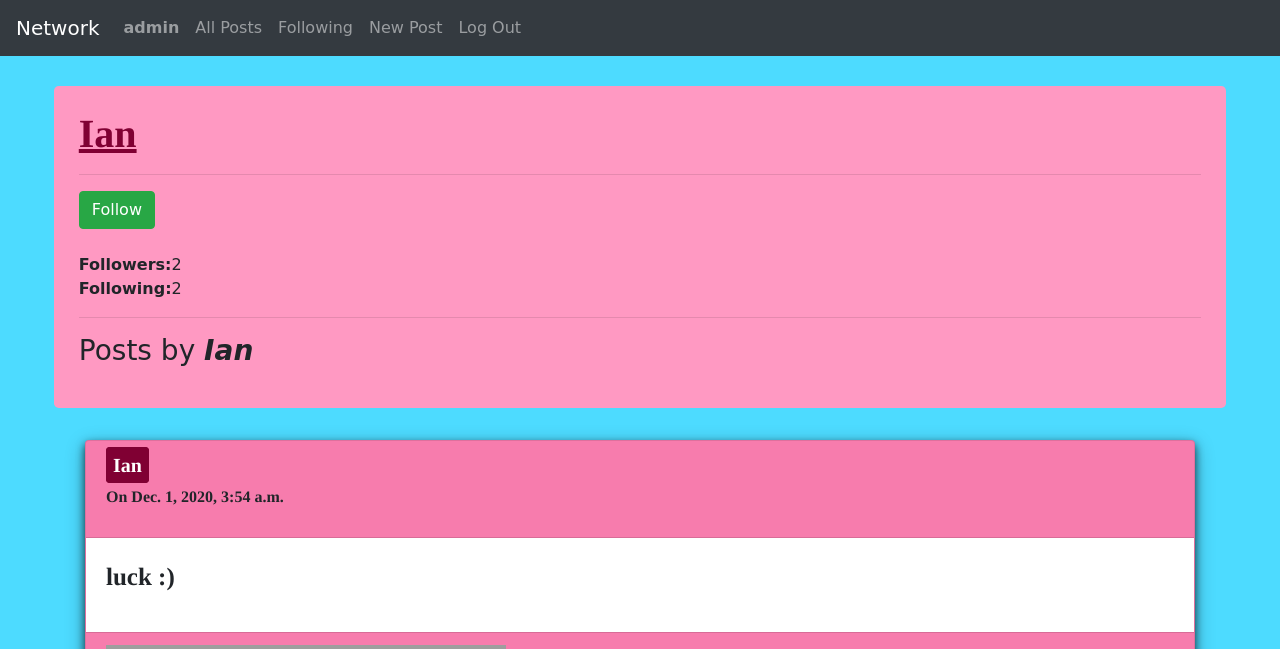
After one commit to Raul-Rivera/project4, a Django app: a page that uses network/templates/network/index.html in a window 1280 px wide. The commit adds this page. Shown: the top 649 px of the page. Run offline with Django 3.2, Linux system fonts and the light colour scheme; a user stored in the database is signed in; data comes from the database, SQL or seed files in the repository; both versions use the stored data as it was after the commit; some libraries are stand-ins or nearby versions; grey boxes are pictures that could not be loaded.

Commit message:
some code

```diff
--- /dev/null
+++ b/network/static/network/index.js
@@ -0,0 +1,36 @@
+function editpost(id){
+
+    fetch(`/postapi/${id}`)
+.then(response => response.json())
+.then(blogpost => {
+    // Print email
+    cardbody = document.querySelector(`#card-body-${id}`);
+    cardbody.innerHTML = `<form id="editform-${blogpost.id}"><div class="form-group"><label for="textarea">Edit your post:</label>
+    <textarea class="form-control" id="textarea-${blogpost.id}" rows="5">${blogpost.content}</textarea><br><button class="btn btn-primary" type="submit">Save</button></form>`;
+    // ... do something else with email ...
+    const form = document.querySelector(`#editform-${blogpost.id}`);
+    form.onsubmit = () => {
+        const textarea = document.querySelector(`#textarea-${blogpost.id}`).value;
+        fetch(`/postapi/${blogpost.id}`, {
+            method: 'PUT',
+            body: JSON.stringify({
+                content: textarea,
+                username: blogpost.username
+            })
+          })
+        showcontent(`${blogpost.id}`);
+        return false;
+    }
+});
+}
+
+function showcontent(id){
+    cardbody = document.querySelector(`#card-body-${id}`);
+    fetch(`/postapi/${id}`)
+.then(response => response.json())
+.then(blogpost => {
+    // Print email
+     cardbody.innerHTML = `<p>${blogpost.content}</p>`;
+    // ... do something else with email ...
+});
+}
--- /dev/null
+++ b/network/static/network/like.js
@@ -0,0 +1,64 @@
+function likepost(id,likedby){
+    console.log(`id:${id}\nliked by:${likedby}`)
+    fetch(`/postapi/${id}`)
+.then(response => response.json())
+.then(blogpost => {
+    // Print email
+    console.log(blogpost);
+    const likescount = blogpost.likes
+
+
+    fetch(`/likesapi/${id}`, {
+        method: 'POST',
+        body: JSON.stringify({
+            "id":id,
+            "likedby":likedby[0],
+            "likes":likescount+1
+        })
+      })
+      .then(response => response.json())
+      .then(result => {
+          // Print result
+          console.log(result);
+          likesdiv = document.querySelector(`#likes-${id}`)
+          likesdiv.innerHTML = `<p><img class="unlikebtn" id="unlikebtn-${id}" src="https://img.icons8.com/cotton/64/000000/like--v1.png"/> <b>${likescount+1}</b></p>`
+          unlikebtn = document.querySelector(`#unlikebtn-${id}`)
+          unlikebtn.onclick = ()=> {
+            unlikepost(id,likedby)
+                                    }
+      });
+
+    // ... do something else with email ...
+});
+    }
+
+function unlikepost(id,unlikedby){
+    console.log(`id: ${id}\nunlikedby: ${unlikedby}`)
+    fetch(`/postapi/${id}`)
+    .then(response => response.json())
+    .then(bpost => {
+// Print email
+                console.log(bpost.likes);
+                const likescount = bpost.likes
+                fetch(`/likesapi/${id}`, {
+                    method: 'DELETE',
+                    body: JSON.stringify({
+                        "id": id,
+                        "unlikedby": unlikedby[0],
+                        "likes": likescount-1
+                    })
+                  })
+                  .then(response => response.json())
+      .then(result => {
+          // Print result
+          console.log(result);
+          likesdiv = document.querySelector(`#likes-${id}`)
+          likesdiv.innerHTML = `<p><img class="likebtn" id="likebtn-${id}" src="https://img.icons8.com/ios/50/000000/like.png"/> <b>${likescount-1}</b></p>`
+          likebtn = document.querySelector(`#likebtn-${id}`)
+          likebtn.onclick = ()=> {
+            likepost(id,unlikedby)
+                                    }
+      });
+                // ... do something else with email ...
+                    });
+}
--- a/network/static/network/styles.css
+++ b/network/static/network/styles.css
@@ -0,0 +1,79 @@
+/* width */
+::-webkit-scrollbar {
+    width: 20px;
+  }
+
+  /* Track */
+  ::-webkit-scrollbar-track {
+    background: white;
+  }
+
+  /* Handle */
+  ::-webkit-scrollbar-thumb {
+    background: teal;
+    border: greenyellow;
+  }
+
+  /* Handle on hover */
+  ::-webkit-scrollbar-thumb:hover {
+    background: #555;
+  }
+
+body{
+    background-color:  #4ddbff;
+    font-family: cursive;
+}
+.body {
+  padding: 30px;
+}
+#jumbo{
+    padding: 2%;
+    margin-left: 2%;
+    margin-right: 2%;
+    background-color: #ff99c2;
+}
+.userurl {
+  color: white;
+  font-weight: 800;
+  padding: 5px;
+  background-color: #800033;
+  border-style: solid;
+  border-color: #800033;
+  border-width: 2px;
+  border-radius: 4px;
+}
+.card{
+    box-shadow: 0 4px 8px 0 rgba(0, 0, 0, 0.7), 0 6px 20px 0 rgba(0, 0, 0, 0.3);
+    background-color: #ff80b3;
+    font-family: times;
+}
+.card-body{
+  background-color: white;
+    font-family: times;
+    font-size: 25px;
+    font-weight: bold;
+}
+.pname {
+  color: #800033;
+  font-family: times;
+}
+form{
+    font-family: 'Times New Roman', Times, serif;
+    font-size: 25px;
+    font-weight: bold;
+}
+.likebtn,.unlikebtn{
+    cursor: pointer;
+    animation: heart 0.2s linear;
+}
+@keyframes heart{
+    0%{
+        transform: rotate(0deg);
+    }
+    50%{
+        transform: rotate(180deg);
+    }
+    100%{
+        transform: rotate(360deg);
+    }
+}
--- /dev/null
+++ b/network/templates/network/followingpage.html
@@ -0,0 +1,4 @@
+{% extends "network/index.html" %}
+{% block allorprofile %}
+    <p>Have a look at all the posts of people you follow.</p>
+    {% endblock %}
--- a/network/templates/network/index.html
+++ b/network/templates/network/index.html
@@ -1,5 +1,86 @@
 {% extends "network/layout.html" %}
 
 {% block body %}
-    TODO
+
+<div class="jumbotron" id="jumbo">
+    {% block pname %}
+    {% if user.username %}
+<h3>Welcome <b>{{user.username}}</b></h3>
+{% else %}
+<h3><b>Welcome Guest !</b></h3>
+{% endif %}
 {% endblock %}
+{% if not page_obj %}
+    <p>No posts yet!!!</p>
+    {% else %}
+    {% block allorprofile %}
+    <p>Have a look at all the posts.</p>
+    {% endblock %}
+    {% endif %}
+</div>
+
+<div class="container" id="posts">
+
+
+
+
+  {% block forposts %}
+    {% for bpost in page_obj %}
+
+    <div class="card">
+    <div class="card-header">
+    <h5><a class="userurl" href="{% url 'profilepage' bpost.username %}"><b>{{bpost.username}}<b></a></a></h5>
+    <p>On {{bpost.timestamp}}</p>
+    {% if user.username == bpost.username %}
+    <button onclick=editpost({{bpost.id}}) class="btn btn-primary">Edit</button>
+    {% endif %}
+    </div>
+    <div class="card-body" id="card-body-{{bpost.id}}">
+        <p>{{bpost.content}}</p>
+    </div>
+    <div class="card-footer" id="likes-{{bpost.id}}">
+      {% if user.username %}
+      {% if bpost.id in likedids %}
+      <p><img class="unlikebtn" onclick="unlikepost({{bpost.id}},{{cuser}})" id="unlikebtn-{{bpost.id}}" src="https://img.icons8.com/cotton/64/000000/like--v1.png"/> <b>{{bpost.likes}}</b></p>
+      {% else %}
+      <p><img class="likebtn" onclick="likepost({{bpost.id}},{{cuser}})" id="likebtn-{{bpost.id}}" src="https://img.icons8.com/ios/50/000000/like.png"/> <b>{{bpost.likes}}</b></p>
+      {% endif %}
+      {% endif %}
+
+    </div>
+    </div>
+    <br>
+    {% endfor %}
+    {% endblock %}
+</div>
+
+
+{% if page_obj %}
+{% if page_obj.paginator.num_pages > 1 %}
+<nav aria-label="Page navigation example">
+    <span class="current">
+        Page {{ page_obj.number }} of {{ page_obj.paginator.num_pages }}.
+    </span>
+    <ul class="pagination">
+    {% if page_obj.has_previous %}
+      <li class="page-item"><a class="page-link" href="?page={{ page_obj.previous_page_number }}">&laquo; Previous</a></li>
+      {% else %}
+      <li class="page-item disabled">
+        <span class="page-link">&laquo; Previous</span>
+      </li>
+      {% endif %}
+      {% for i in page_obj.paginator.page_range %}
+      <li class="page-item"><a class="page-link" href="?page={{i}}">{{i}}</a></li>
+      {% endfor %}
+      {% if page_obj.has_next %}
+      <li class="page-item"><a class="page-link" href="?page={{ page_obj.next_page_number }}">Next &raquo;</a></li>
+      {% else %}
+      <li class="page-item disabled">
+        <span class="page-link">Next &raquo;</span>
+      </li>
+      {% endif %}
+    </ul>
+  </nav>
+  {% endif %}
+  {% endif %}
+{% endblock %}
--- a/network/templates/network/layout.html
+++ b/network/templates/network/layout.html
@@ -9,14 +9,14 @@
     </head>
     <body>
 
-        <nav class="navbar navbar-expand-lg navbar-light bg-light">
-            <a class="navbar-brand" href="#">Network</a>
+        <nav class="navbar navbar-expand-lg navbar-dark bg-dark">
+            <a class="navbar-brand" href="{% url 'index' %}">Network</a>
 
             <div>
               <ul class="navbar-nav mr-auto">
                 {% if user.is_authenticated %}
                     <li class="nav-item">
-                        <a class="nav-link" href="#"><strong>{{ user.username }}</strong></a>
+                        <a class="nav-link" href="{% url 'profilepage' user.username %}"><strong>{{ user.username }}</strong></a>
                     </li>
                 {% endif %}
                 <li class="nav-item">
@@ -24,7 +24,10 @@
                 </li>
                 {% if user.is_authenticated %}
                     <li class="nav-item">
-                        <a class="nav-link" href="#">Following</a>
+                        <a class="nav-link" href="{% url 'followingposts' %}">Following</a>
+                    </li>
+                    <li class="nav-item">
+                        <a class="nav-link" href="{% url 'writepost' %}">New Post</a>
                     </li>
                     <li class="nav-item">
                         <a class="nav-link" href="{% url 'logout' %}">Log Out</a>
@@ -45,5 +48,7 @@
             {% block body %}
             {% endblock %}
         </div>
+        <script src="{% static 'network/index.js' %}"></script>
+        <script src="{% static 'network/like.js' %}"></script>
     </body>
 </html>
--- /dev/null
+++ b/network/templates/network/profilepage.html
@@ -0,0 +1,30 @@
+{% extends "network/index.html" %}
+{% block pname %}
+<div class="top">
+<h1 class="pname"><u><b>{{profilename}}</b></u></h1>
+<hr>
+<div id="followdiv">
+    {% if user.username %}
+    {% if user.username != profilename %}
+    {% if isfollow %}
+    <a href="{% url 'unfollowuser' profilename %}"><button class="btn btn-danger">Unfollow</button></a>
+    {% else %}
+    <a href="{% url 'followuser' profilename %}"><button class="btn btn-success">Follow</button></a>
+    {% endif %}
+    {% endif %}
+    {% endif %}
+    <div>
+        <br>
+        <p><b>Followers:</b>{{followers}}<br>
+        <b>Following:</b>{{following}}</p>
+        <hr>
+    </div>
+</div>
+</div>
+
+
+
+{% endblock %}
+{% block allorprofile %}
+<h3><p>Posts by <b><cite>{{profilename}}</cite></b> </p></h3>
+{% endblock %}
--- a/network/urls.py
+++ b/network/urls.py
@@ -1,4 +1,3 @@
-
 from django.urls import path
 
 from . import views
@@ -7,5 +6,14 @@ urlpatterns = [
     path("", views.index, name="index"),
     path("login", views.login_view, name="login"),
     path("logout", views.logout_view, name="logout"),
-    path("register", views.register, name="register")
+    path("register", views.register, name="register"),
+    path("writepost",views.writepost,name="writepost"),
+    path("submitpost",views.submitpost,name="submitpost"),
+    path("postapi/<int:postid>",views.postapi,name="postapi"),
+    path("profile/<str:uname>",views.profilepage,name="profilepage"),
+    path("followapi/<str:name>",views.followapi,name="followapi"),
+    path("follow/<str:name>",views.followuser,name="followuser"),
+    path("unfollow/<str:name>",views.unfollowuser,name="unfollowuser"),
+    path("followingposts",views.followingposts,name="followingposts"),
+    path("likesapi/<int:postid>",views.likesapi,name="likesapi")
 ]
--- a/network/views.py
+++ b/network/views.py
@@ -1,14 +1,259 @@
+import json
 from django.contrib.auth import authenticate, login, logout
 from django.db import IntegrityError
-from django.http import HttpResponse, HttpResponseRedirect
-from django.shortcuts import render
+from django.http import HttpResponse, HttpResponseRedirect,JsonResponse
+from django.shortcuts import render,redirect
 from django.urls import reverse
+from django.contrib.auth.decorators import login_required
+from django.views.decorators.csrf import csrf_exempt
+from .models import User,Blogpost,Followinfo,Like
+from django.core import serializers
+from django.core.paginator import Paginator
 
-from .models import User
+def index(request):
+    try:
+        allposts = Blogpost.objects.all()
+        allposts = allposts.order_by("-timestamp").all()
+        paginator = Paginator(allposts, 10) # Show 25 contacts per page.
+        page_number = request.GET.get('page')
+        page_obj = paginator.get_page(page_number)
+    except:
+        page_obj = None
+    try:
+        likeslist = Like.objects.filter(likedby=request.user.username)
+        likedids = []
+        for l in likeslist:
+            likedids.append(l.postid)
+    except:
+        likedids =  None
+    cuser=[]
+    cuser.append(request.user.username)
+    return render(request, 'network/index.html', {'page_obj': page_obj,'likedids':likedids,'cuser':cuser})
+
+@login_required
+def writepost(request):
+    if request.user.username:
+        return render(request,"network/writepost.html")
+    else:
+        return redirect('index')
+
+@csrf_exempt
+@login_required
+def submitpost(request):
+    if request.user.username:
+        if request.method == "POST":
+            blog = Blogpost()
+            blog.username = request.user
+            blog.content = request.POST.get('content')
+            blog.likes = 0
+            blog.save()
+            return redirect('index')
+        else:
+            return redirect('index')
+    else:
+        return redirect('index')
 
 
-def index(request):
-    return render(request, "network/index.html")
+def profilepage(request,uname):
+    try:
+        userposts = Blogpost.objects.filter(username=uname)
+        userposts = userposts.order_by("-timestamp").all()
+        paginator = Paginator(userposts, 10) # Show 25 contacts per page.
+        page_number = request.GET.get('page')
+        page_obj = paginator.get_page(page_number)
+    except:
+        userposts = None
+    try:
+        if Followinfo.objects.filter(username=uname,follower=request.user.username):
+            is_follow = True
+        else:
+            is_follow = False
+    except:
+        is_follow = False
+    try:
+        followerlist = Followinfo.objects.filter(username=uname)
+        followers = followerlist.count()
+    except:
+        followers = 0
+    try:
+        followinglist = Followinfo.objects.filter(follower=uname)
+        following=followinglist.count()
+    except:
+        following = 0
+    try:
+        likeslist = Like.objects.filter(likedby=request.user.username)
+        likedids = []
+        for l in likeslist:
+            likedids.append(l.postid)
+    except:
+        likedids =  None
+    cuser=[]
+    cuser.append(request.user.username)
+    return render(request,'network/profilepage.html',
+    {
+        'page_obj': page_obj,
+        'profilename': uname,
+        'isfollow': is_follow,
+        "followers":followers,
+        "following":following,
+        "likedids":likedids,
+        "cuser":cuser
+        })
+
+
+@csrf_exempt
+@login_required
+def followuser(request,name):
+    try:
+        flist = Followinfo.objects.get(username=name,follower=request.user.username)
+    except:
+        flist = Followinfo()
+        flist.username = name
+        flist.follower = request.user.username
+        flist.save()
+    return redirect('profilepage',uname=name)
+
+@csrf_exempt
+@login_required
+def unfollowuser(request,name):
+    try:
+        flist = Followinfo.objects.get(username=name,follower=request.user.username)
+        flist.delete()
+    except:
+        return redirect('profilepage',uname=name)
+    return redirect('profilepage',uname=name)
+
+
+
+
+
+@login_required
+def followingposts(request):
+    try:
+        following = Followinfo.objects.filter(follower=request.user.username)
+
+        item=[]
+        items=[]
+        funames=[]
+        for f in following:
+            funames.append(f.username)
+        for f in funames:
+            bpost = Blogpost.objects.filter(username=f)
+            bpost=bpost.order_by("-timestamp").all()
+            items.append(bpost)
+
+        for n in range(0,len(items)):
+            item.extend(items[n])
+
+
+        paginator = Paginator(item, 10) # Show 25 contacts per page.
+        page_number = request.GET.get('page')
+        page_obj = paginator.get_page(page_number)
+    except:
+        page_obj=None
+
+    try:
+        likeslist = Like.objects.filter(likedby=request.user.username)
+        likedids = []
+        for l in likeslist:
+            likedids.append(l.postid)
+    except:
+        likedids =  None
+    cuser=[]
+    cuser.append(request.user.username)
+    return render(request,"network/followingpage.html",{
+            "page_obj":page_obj,
+            "likedids":likedids,
+            "cuser":cuser
+        })
+
+
+@csrf_exempt
+@login_required
+def followapi(request,name):
+    try:
+        if User.objects.get(username=name) :
+            try:
+                followerlist = Followinfo.objects.filter(username=name)
+                followers = followerlist.count()
+            except:
+                followers = 0
+            try:
+                followinglist = Followinfo.objects.filter(follower=name)
+                following=followinglist.count()
+            except:
+                following = 0
+            try:
+                if Followinfo.objects.filter(username=name,follower=request.user.username):
+                    is_follow = True
+                else:
+                    is_follow = False
+            except:
+                is_follow = False
+
+    except:
+        return JsonResponse({"error":"No such user found"},status=404)
+
+    if request.method == "GET":
+        return JsonResponse({"user":name,"followers":followers,"following":following,"is_follow":is_follow})
+    else:
+        return JsonResponse({"error":"INVALID ACCESS"},status=404)
+
+@csrf_exempt
+@login_required
+def likesapi(request,postid):
+    if request.method == "GET":
+        try:
+            postlike = Like.objects.get(postid=postid,likedby=request.user.username)
+            return JsonResponse(postlike.serialize())
+        except Like.DoesNotExist:
+            return JsonResponse({"error": "No like activity found"}, status=404)
+    elif request.method == "POST":
+        data = json.loads(request.body)
+        if request.user.username == data.get("likedby"):
+            likerow = Like()
+            likerow.postid = data.get("id")
+            likerow.likedby = data.get("likedby")
+            likerow.likes = data.get("likes")
+            blikes = Blogpost.objects.get(id=data.get("id"))
+            blikes.likes = data.get("likes")
+            blikes.save()
+            likerow.save()
+            return JsonResponse({"message": "Success!!!","status":201},status=201)
+        else:
+            return JsonResponse({"error": "INVALID ACCESS"},status=404)
+    elif request.method == "DELETE":
+        data=json.loads(request.body)
+        if request.user.username == data.get("unlikedby"):
+            likerow = Like.objects.get(postid=data.get("id"),likedby=data.get("unlikedby"))
+            likerow.delete()
+            blikes = Blogpost.objects.get(id=data.get("id"))
+            blikes.likes = data.get("likes")
+            blikes.save()
+            return JsonResponse({"message": "Unlike successful","status":201},status=201)
+    else:
+        return JsonResponse({"error": "Try GET request"},status=404)
+
+
+@csrf_exempt
+def postapi(request,postid):
+    try:
+        blogpost = Blogpost.objects.get(id=postid)
+    except Blogpost.DoesNotExist:
+        return JsonResponse({"error": "post not found."}, status=404)
+    if request.method == "GET":
+        return JsonResponse(blogpost.serialize())
+    elif request.method == "PUT":
+        data = json.loads(request.body)
+        if data.get("username") == request.user.username :
+            if data.get("content") is not None:
+                blogpost.content = data["content"]
+        else:
+            return JsonResponse({"error":"INVALID ACCESS"},status=404)
+        blogpost.save()
+        return HttpResponse(status=204)
+    else:
+        return JsonResponse({"error": "try using GET request"}, status=404)
 
 
 def login_view(request):
```
Also changed, not shown: network/models.py (+38 -0 lines), network/templates/network/writepost.html (added, +17 -0 lines), db.sqlite3, network/migrations/0002_blogpost_followinfo_like.py (added).
